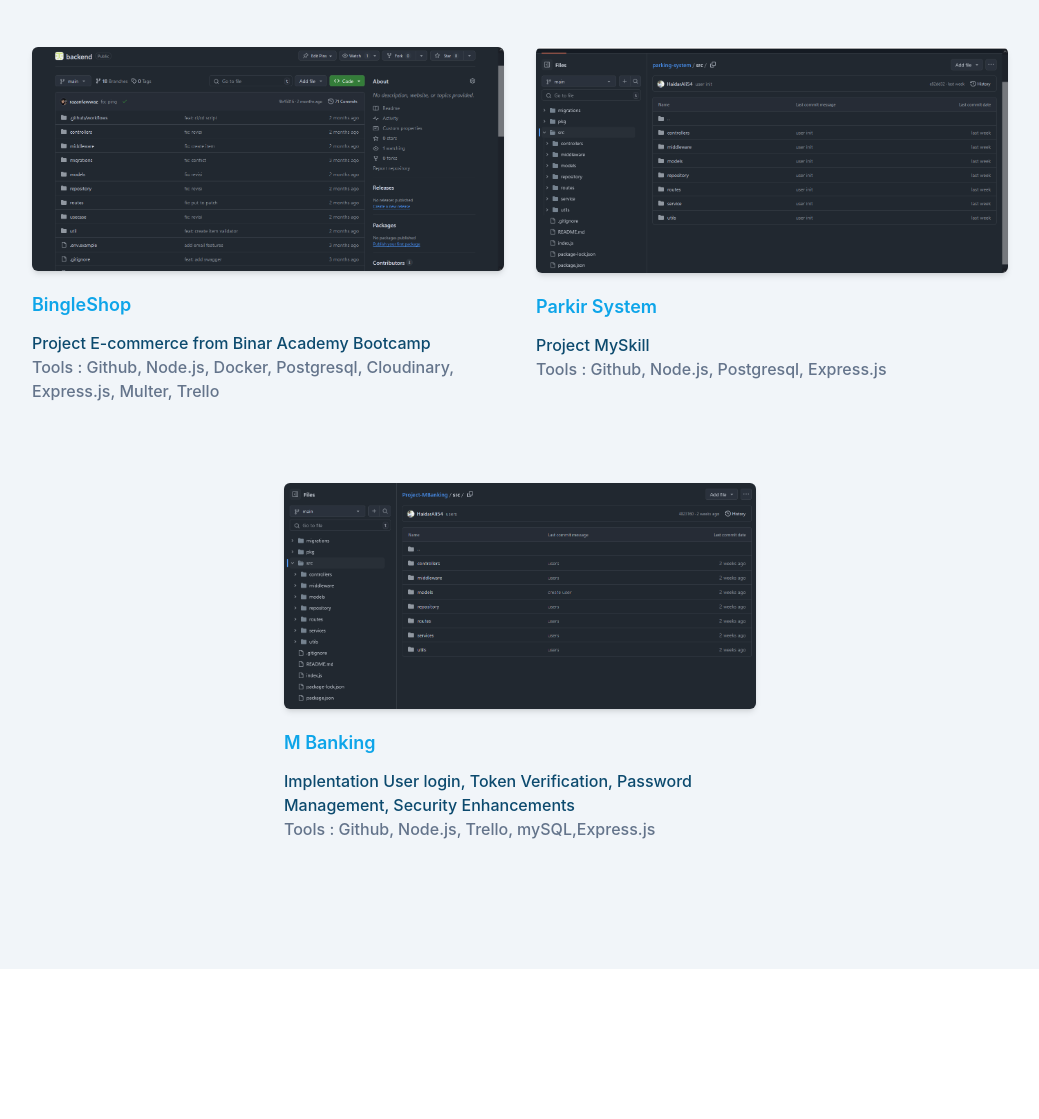
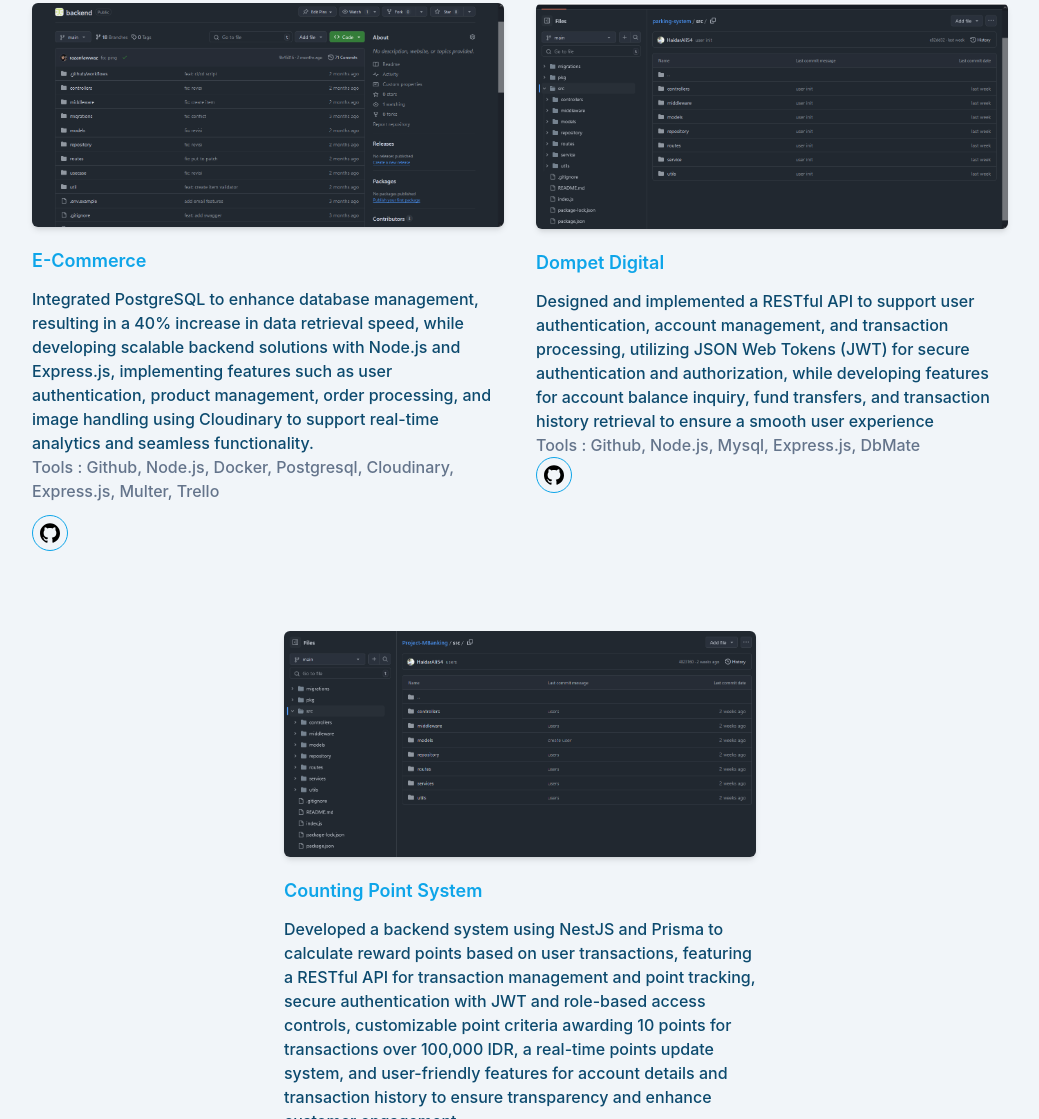
Before and after one commit to HaidarAli54/Portofolio-HaidarAli, a website: page index.html in a window 1280 px wide. Shown: the part 2297-3416 px from the top of the page, without its empty margins (120-1159 px from the left). Drawn offline with Linux system fonts and the light colour scheme.

Commit message:
done commit

```diff
--- a/index.html
+++ b/index.html
@@ -42,7 +42,6 @@
         </div>
     </header>
     <!-- header section end -->
-
     <!-- hero section -->
     <section id="home" class="pt-36">
         <div class="container">
@@ -67,7 +66,6 @@
         </div>
     </section>
     <!-- hero section end -->
-
     <!-- about Me -->
     <section id="about" class="py-36" pb-32>
         <div class="container">
@@ -75,8 +73,7 @@
                 <div class="w-full px-4 mb-10 lg:w-1/2">
                     <h4 class="font-bold uppercase text-primary text-lg mb-3">ABOUT ME</h4>
                     <h2 class="font-bold text-secondary text-xl mb-3 max-w-md lg:text-4xl">Muhammad Haidar Ali</h2>
-                    <p class="font-medium text-third text-lg mb-5 max-w-xl lg:text-lg">I am a passionate and dedicated career switcher with a background in education and a strong foundation in backend development. After earning my Bachelor's degree in Physics Education from Universitas Musamus, I spent several years as a teacher, honing my skills in problem-solving, critical thinking, and communication. These experiences have greatly enhanced my ability to work methodically and effectively in the fast-paced world of software development.</p>
-                    <p class="font-medium text-third text-lg mb-5 max-w-xl lg:text-lg">Driven by my interest in technology and problem-solving, I pursued further training at Binar Academy, specializing in JavaScript backend development. Currently, I am building my expertise in backend development by working on personal and collaborative projects. My skills include building RESTful APIs, database management, and user authentication, primarily using technologies like Node.js, Express.js, and Sequelize.</p>
+                    <p class="font-medium text-third text-lg mb-5 max-w-xl lg:text-lg">I am a dedicated career switcher with a Bachelor's degree in Physics Education from Universitas Musamus and a background in teaching, where I developed strong problem-solving, critical thinking, and communication skills. Transitioning to tech, I trained at Binar Academy in JavaScript backend development and now focus on building expertise in backend development through various projects. I specialize in creating RESTful APIs, managing databases, and implementing user authentication using technologies like Node.js, Express.js, and Sequelize.</p>
                     <p class="font-medium text-third text-lg mb-10 max-w-xl lg:text-lg">I am excited to leverage my unique background and technical skills to create impactful solutions in the tech industry.</p>
                 </div>
                 <div class="w-full px-4 lg:w-1/2">
@@ -86,11 +83,12 @@
                     <p class="font-medium text-primary text-lg mb-1 max-w-xl lg:text-lg">Backend Javascript</p>
                     <p class="font-medium text-secondary text-lg mb-1 max-w-xl lg:text-lg">Binar Academy, Jakarta | Mar 2024 - Jun 2024</p>
                     <h3 class="font-semibold text-secondary text-xl mb-4 lg:text-3xl lg:pt-10">Skilss :</h3>
-                    <p class="font-medium text-third text-lg mb-1 max-w-xl lg:text-lg">Programming Languages: JavaScript (Node.js)</p>
+                    <p class="font-medium text-third text-lg mb-1 max-w-xl lg:text-lg">Programming Languages: JavaScript (Node.J, Nest.Js)</p>
                     <p class="font-medium text-third text-lg mb-1 max-w-xl lg:text-lg">Frameworks: Express.js</p>
+                    <p class="font-medium text-third text-lg mb-1 max-w-xl lg:text-lg">Orm: Prisma, Sequalize, DbMate, TypeOrm</p>
                     <p class="font-medium text-third text-lg mb-1 max-w-xl lg:text-lg">Databases: Postgreql, MySQL</p>
                     <p class="font-medium text-third text-lg mb-1 max-w-xl lg:text-lg">Web Development: RESTful APIs, Clean Code Architecture</p>
-                    <p class="font-medium text-third text-lg mb-1 max-w-xl lg:text-lg">Tools & Technologies: Git, Postman, Docker (basic), Trello</p>
+                    <p class="font-medium text-third text-lg mb-1 max-w-xl lg:text-lg">Tools & Technologies: Git, Postman, Trello,AWS</p>
                     <p class="font-medium text-third text-lg mb-1 max-w-xl lg:text-lg">Soft Skills: Problem-solving, Team collaboration, Critical thinking</p>
                 </div>
                 </div>
@@ -139,13 +137,15 @@
                     <h3 class="font-semibold text-primary text-2xl mb-4 lg:text-xl lg:pt-10">Teacher</h3>
                     <p class="font-medium text-secondary text-lg mb-4 max-w-xl lg:text-lg">SD YPPK Hati Kudus | Merauke, Papua Selatan</p>
                     <p class="font-medium text-third text-lg mb-2 max-w-xl lg:text-lg"> Taught Science to 5th – 6th grade students, designing and delivering engaging lessons that met curriculum standards</p>
-                    <p class="font-medium text-third text-lg mb-2 max-w-xl lg:text-lg"> Initiated and led hands-on learning projects for 50+ students, which elevated engagement levels and contributed to the development of essential skills, leading to positive feedback from 95% of participating students.</p>
+                    <p class="font-medium text-third text-lg mb-2 max-w-xl lg:text-lg">Initiated and led hands-on learning projects for 50+ students, which elevated engagement levels and contributed to the development of essential skills, leading to positive feedback from 95% of participating students.</p>
+                    <p class="font-medium text-third text-lg mb-2 max-w-xl lg:text-lg">Managed classrooms of up to 30 students, adapting teaching methods to various learning styles, resulting in a 15% improvement in exam scores.</p>
                 </div>
                 <div class="w-full px-4 lg:w-1/2">
                     <h3 class="font-semibold text-primary text-2xl mb-4 lg:text-xl lg:pt-10">Barista</h3>
                     <p class="font-medium text-secondary text-lg mb-4 max-w-xl lg:text-lg">Mixue | Merauke, Papua Selatan</p>
                     <p class="font-medium text-third text-lg mb-2 max-w-xl lg:text-lg">Trained and mentored a team of 2 baristas on beverage presentation and customer engagement techniques, which elevated the team’s service quality and increased customer retention rate 20%</p>
                     <p class="font-medium text-third text-lg mb-2 max-w-xl lg:text-lg">Managed daily inventory and supplies, ensuring the quality and freshness of products </p>
+                    <p class="font-medium text-third text-lg mb-2 max-w-xl lg:text-lg">Served an average of 100+ customers per day, achieving a 90% customer satisfaction rate based on internal surveys.</p>
                 </div>
             </div>
             <div class="w-full px-4">
@@ -158,35 +158,50 @@
                     <div class="rounded-md shadow-md overflow-hidden">
                         <img src="./img/Screenshot (109)1.png" alt="BingleShop" width="w-full" />
                     </div>
-                    <h3 class="font-semibold text-primary text-lg mt-5 mb-3">BingleShop</h3>
-                    <p class="font-medium text-secondary text-base">Project E-commerce from Binar Academy Bootcamp</p>
-                    <p class="font-medium text-third text-base">
+                    <h3 class="font-semibold text-primary text-lg mt-5 mb-3">E-Commerce</h3>
+                    <p class="font-medium text-secondary text-base">Integrated PostgreSQL to enhance database management, resulting in a 40% increase in data retrieval speed, while developing scalable backend solutions with Node.js and Express.js, implementing features such as user authentication, product management, order processing, and image handling using Cloudinary to support real-time analytics and seamless functionality.
+                    </p>
+                    <p class="font-medium text-third text-base mb-3">
                         Tools : Github, Node.js, Docker, Postgresql, Cloudinary, Express.js, Multer, Trello
                     </p>
+                    <a href="https://github.com/bej11-kelompok2/backend" target="_blank" class="w-9 h-9 mr-3 rounded-full flex justify-center items-center border border-primary hover:bg-primary hover:text-white">
+                        <svg role="img" width="20" class="fill-current" viewBox="0 0 24 24" xmlns="http://www.w3.org/2000/svg"><title>GitHub</title>
+                            <path d="M12 .297c-6.63 0-12 5.373-12 12 0 5.303 3.438 9.8 8.205 11.385.6.113.82-.258.82-.577 0-.285-.01-1.04-.015-2.04-3.338.724-4.042-1.61-4.042-1.61C4.422 18.07 3.633 17.7 3.633 17.7c-1.087-.744.084-.729.084-.729 1.205.084 1.838 1.236 1.838 1.236 1.07 1.835 2.809 1.305 3.495.998.108-.776.417-1.305.76-1.605-2.665-.3-5.466-1.332-5.466-5.93 0-1.31.465-2.38 1.235-3.22-.135-.303-.54-1.523.105-3.176 0 0 1.005-.322 3.3 1.23.96-.267 1.98-.399 3-.405 1.02.006 2.04.138 3 .405 2.28-1.552 3.285-1.23 3.285-1.23.645 1.653.24 2.873.12 3.176.765.84 1.23 1.91 1.23 3.22 0 4.61-2.805 5.625-5.475 5.92.42.36.81 1.096.81 2.22 0 1.606-.015 2.896-.015 3.286 0 .315.21.69.825.57C20.565 22.092 24 17.592 24 12.297c0-6.627-5.373-12-12-12"/></svg>
+                    </a>
                 </div>
                 <div class="mb-12 p-4 md:w-1/2">
                     <div class="rounded-md shadow-md overflow-hidden">
-                        <img src="./img/Screenshot (110)1.png" alt="Parkir System" width="w-full" />
+                        <img src="./img/Screenshot (110)1.png" alt="Dompet Digital" width="w-full" />
                     </div>
                     <h3 class="font-semibold text-primary text-lg mt-5 mb-3">
-                        Parkir System
+                        Dompet Digital
                     </h3>
-                    <p class="font-medium text-secondary text-base">Project MySkill</p>
+                    <p class="font-medium text-secondary text-base">Designed and implemented a RESTful API to support user authentication, account management, and transaction processing, utilizing JSON Web Tokens (JWT) for secure authentication and authorization, while developing features for account balance inquiry, fund transfers, and transaction history retrieval to ensure a smooth user experience</p>
                     <p class="font-medium text-third text-base">
-                        Tools : Github, Node.js, Postgresql, Express.js
+                        Tools : Github, Node.js, Mysql, Express.js, DbMate
                     </p>
+                    <a href="https://github.com/HaidarAli54/Project-MBanking" target="_blank" class="w-9 h-9 mr-3 rounded-full flex justify-center items-center border border-primary hover:bg-primary hover:text-white">
+                        <svg role="img" width="20" class="fill-current" viewBox="0 0 24 24" xmlns="http://www.w3.org/2000/svg"><title>GitHub</title>
+                            <path d="M12 .297c-6.63 0-12 5.373-12 12 0 5.303 3.438 9.8 8.205 11.385.6.113.82-.258.82-.577 0-.285-.01-1.04-.015-2.04-3.338.724-4.042-1.61-4.042-1.61C4.422 18.07 3.633 17.7 3.633 17.7c-1.087-.744.084-.729.084-.729 1.205.084 1.838 1.236 1.838 1.236 1.07 1.835 2.809 1.305 3.495.998.108-.776.417-1.305.76-1.605-2.665-.3-5.466-1.332-5.466-5.93 0-1.31.465-2.38 1.235-3.22-.135-.303-.54-1.523.105-3.176 0 0 1.005-.322 3.3 1.23.96-.267 1.98-.399 3-.405 1.02.006 2.04.138 3 .405 2.28-1.552 3.285-1.23 3.285-1.23.645 1.653.24 2.873.12 3.176.765.84 1.23 1.91 1.23 3.22 0 4.61-2.805 5.625-5.475 5.92.42.36.81 1.096.81 2.22 0 1.606-.015 2.896-.015 3.286 0 .315.21.69.825.57C20.565 22.092 24 17.592 24 12.297c0-6.627-5.373-12-12-12"/>
+                        </svg>
+                    </a>
                 </div>
                 <div class="mb-12 p-4 md:w-1/2">
                     <div class="rounded-md shadow-md overflow-hidden">
                         <img src="./img/Screenshot (112).png" alt="Project M-Banking" width="w-full" />
                     </div>
                     <h3 class="font-semibold text-primary text-lg mt-5 mb-3">
-                        M Banking
+                        Counting Point System
                     </h3>
-                    <p class="font-medium text-secondary text-base">Implentation User login, Token Verification, Password Management, Security Enhancements</p>
-                    <p class="font-medium text-third text-base">
-                        Tools : Github, Node.js, Trello, mySQL,Express.js
+                    <p class="font-medium text-secondary text-base">Developed a backend system using NestJS and Prisma to calculate reward points based on user transactions, featuring a RESTful API for transaction management and point tracking, secure authentication with JWT and role-based access controls, customizable point criteria awarding 10 points for transactions over 100,000 IDR, a real-time points update system, and user-friendly features for account details and transaction history to ensure transparency and enhance customer engagement</p>
+                    <p class="font-medium text-third text-base mb-3">
+                        Tools : Github, Nest.js, Prisma, mySQL, JWT
                     </p>
+                    <a href="https://github.com/HaidarAli54/point-calculation-ap" target="_blank" class="w-9 h-9 mr-3 rounded-full flex justify-center items-center border border-primary hover:bg-primary hover:text-white">
+                        <svg role="img" width="20" class="fill-current" viewBox="0 0 24 24" xmlns="http://www.w3.org/2000/svg"><title>GitHub</title>
+                            <path d="M12 .297c-6.63 0-12 5.373-12 12 0 5.303 3.438 9.8 8.205 11.385.6.113.82-.258.82-.577 0-.285-.01-1.04-.015-2.04-3.338.724-4.042-1.61-4.042-1.61C4.422 18.07 3.633 17.7 3.633 17.7c-1.087-.744.084-.729.084-.729 1.205.084 1.838 1.236 1.838 1.236 1.07 1.835 2.809 1.305 3.495.998.108-.776.417-1.305.76-1.605-2.665-.3-5.466-1.332-5.466-5.93 0-1.31.465-2.38 1.235-3.22-.135-.303-.54-1.523.105-3.176 0 0 1.005-.322 3.3 1.23.96-.267 1.98-.399 3-.405 1.02.006 2.04.138 3 .405 2.28-1.552 3.285-1.23 3.285-1.23.645 1.653.24 2.873.12 3.176.765.84 1.23 1.91 1.23 3.22 0 4.61-2.805 5.625-5.475 5.92.42.36.81 1.096.81 2.22 0 1.606-.015 2.896-.015 3.286 0 .315.21.69.825.57C20.565 22.092 24 17.592 24 12.297c0-6.627-5.373-12-12-12"/>
+                        </svg>
+                    </a>
                 </div>
             </div>
         </div>
```
